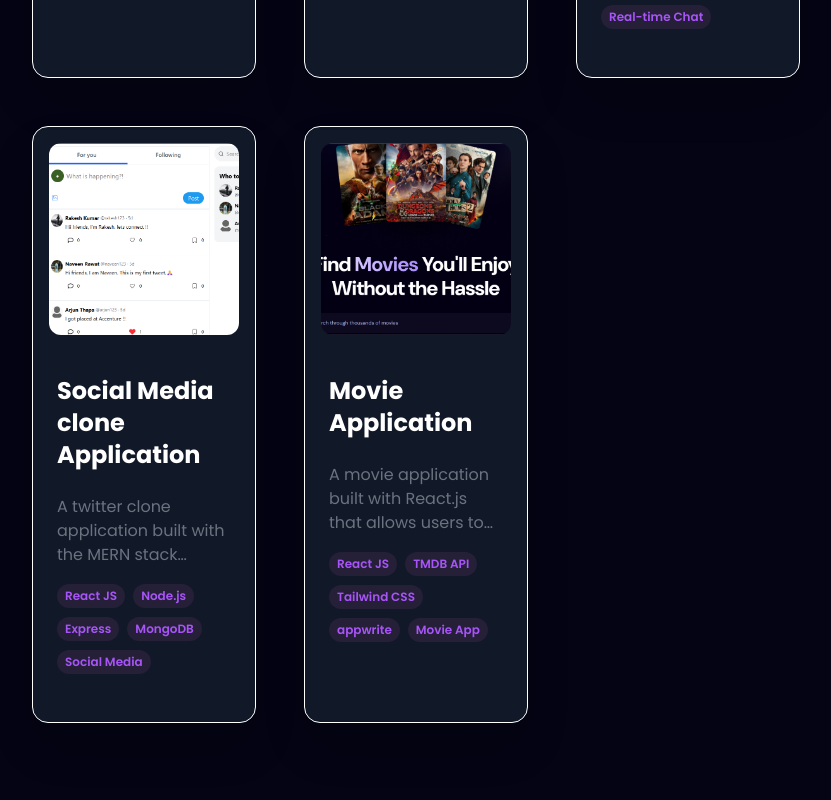
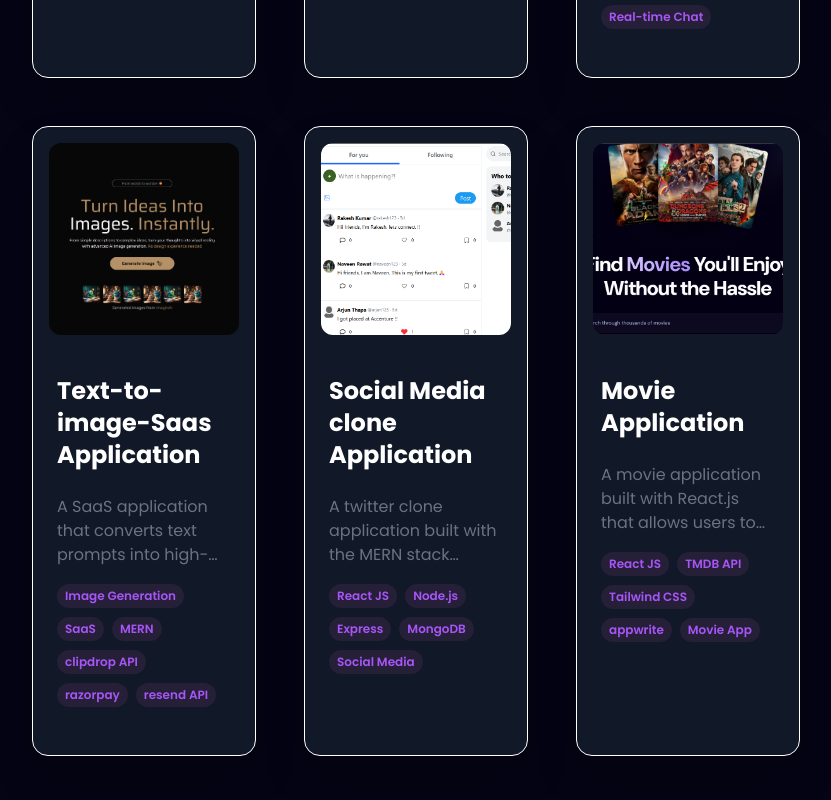
Before and after one commit to Akhilkhatri10/Akhilesh-Khatri-portfolio, a React (Vite) app: page / in a window 1280 px wide. Shown: the part 4100-4900 px from the top of the page, without its empty margins (224-1055 px from the left). Built offline with nearby package versions, Linux system fonts and the light colour scheme.

Commit message:
feat: Add imaginAI homepage logo and update project details in constants

```diff
--- a/src/constants.js
+++ b/src/constants.js
@@ -35,6 +35,7 @@
 import chatApplicationLogo from './assets/work_logo/chatApplicationlogo.png';
 import twitterCloneLogo from './assets/work_logo/twitterClonelogo.png';
 import movieAppLogo from './assets/work_logo/movieapplogo.png';
+import imaginAI_homepage from './assets/work_logo/imaginAI_homepage.png';
 
 export const SkillsInfo = [
   {
@@ -159,6 +160,16 @@
   },
   {
     id: 3,
+    title: "Text-to-image-Saas Application",
+    description:
+      "A SaaS application that converts text prompts into high-quality images using a third-party API. The app features a user-friendly interface, allowing users to generate, edit, and download images based on their text descriptions.",
+    image: imaginAI_homepage,
+    tags: ["Image Generation", "SaaS", "MERN", "clipdrop API", "razorpay", "resend API"],
+    github: "https://github.com/Akhilkhatri10/Text-to-Image-SaaS-app",
+    webapp: "https://text-to-image-saa-s-app.vercel.app/",
+  },
+  {
+    id: 4,
     title: "Social Media clone Application",
     description:
       "A twitter clone application built with the MERN stack (MongoDB, Express.js, React.js, Node.js). The app features user authentication, profile management, and a news feed for sharing updates and content. It provides a seamless social networking experience for users while allowing administrators to manage users and content efficiently.",
@@ -168,7 +179,7 @@
     webapp: "https://twitter-clone-frontend-iota-brown.vercel.app/",
   },
   {
-    id: 4,
+    id: 5,
     title: "Movie Application",
     description:
       "A movie application built with React.js that allows users to browse and search for movies using the TMDB API. The app features a responsive design, user authentication, and efficient data handling to provide a seamless movie browsing experience.",
@@ -176,5 +187,5 @@
     tags: ["React JS", "TMDB API", "Tailwind CSS", "appwrite", "Movie App"],
     github: "https://github.com/Akhilkhatri10/Movie-App",
     webapp: "https://movie-app-opal-phi.vercel.app/",
-  },
+  }
 ];
```
Also changed, not shown: src/assets/work_logo/imaginAI_homepage.png (added), 1 other file (tests, documents, lock files or other folders).
